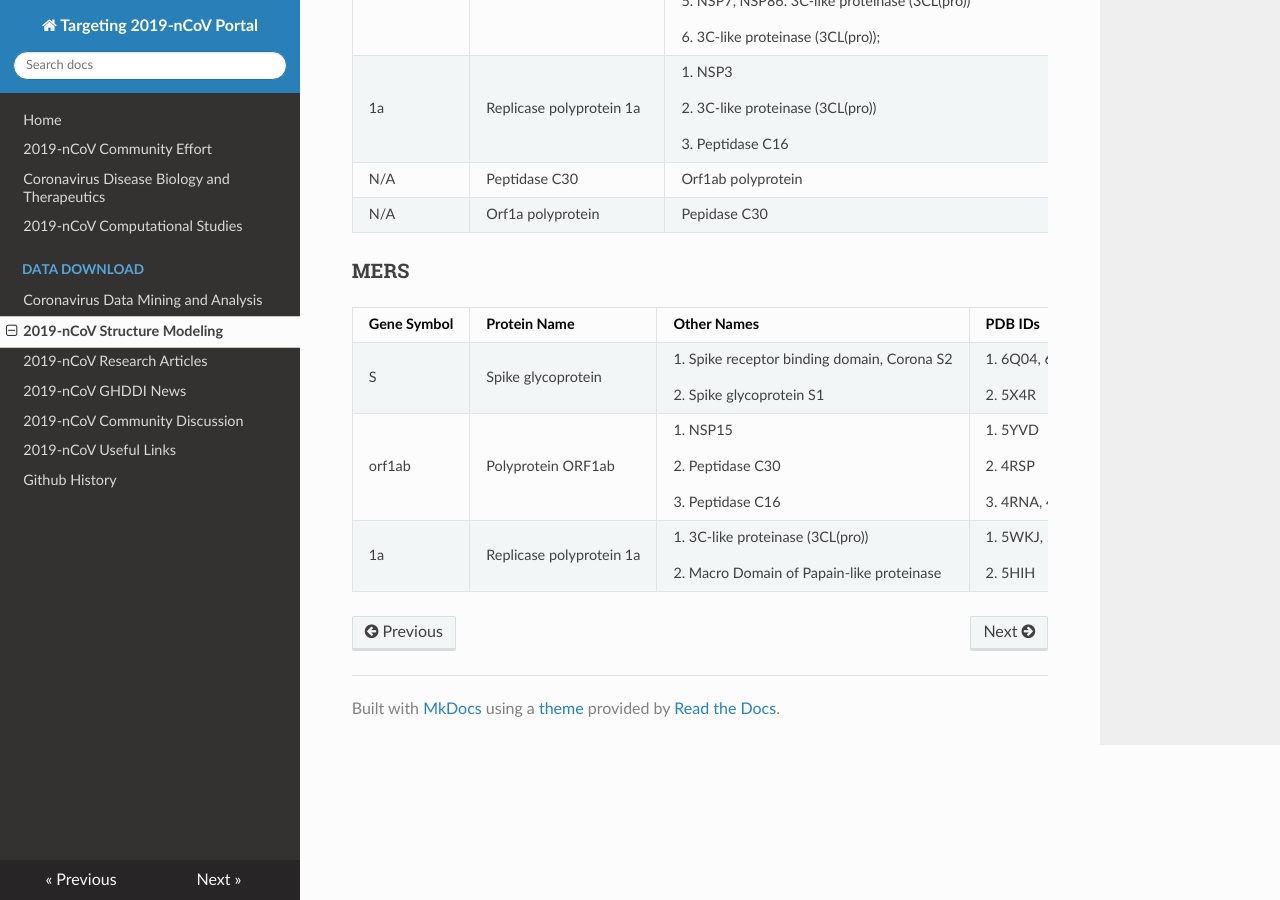
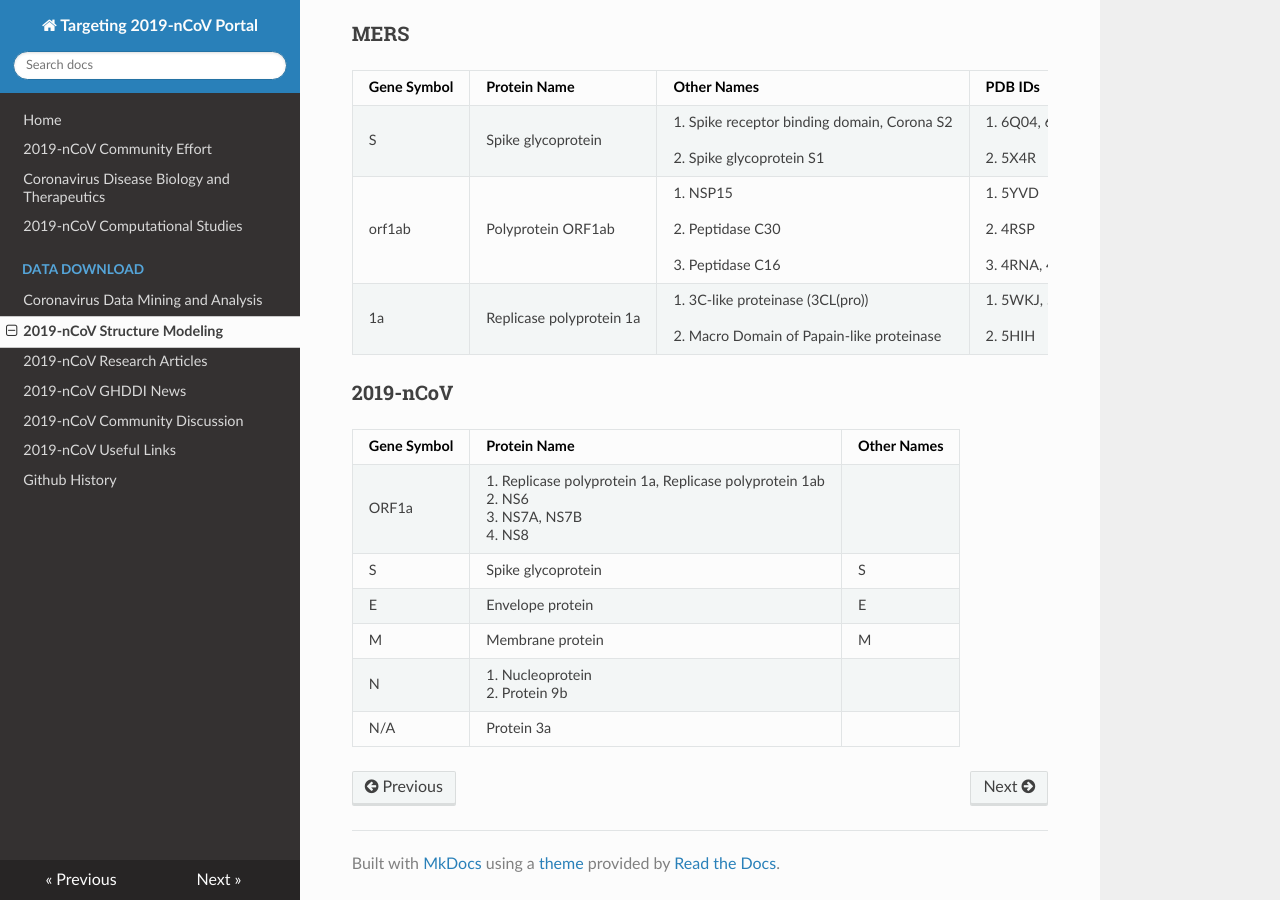
Before and after one commit to GHDDI-AILab/Targeting2019-nCoV, an MkDocs documentation site: the page built from docs/nCov_Structures.md, in a window 1280 px wide and 900 px high, scrolled down 8267 px. Built offline with MkDocs 1.6.1, drawn with Linux system fonts in a browser that asks for light colours; nearby versions of some CDN libraries.

Commit message:
update with ncov proteins

```diff
--- a/docs/nCov_Structures.md
+++ b/docs/nCov_Structures.md
@@ -28,13 +28,16 @@ The SWISS-MODEL team has also performed comprehensive homology modeling efforts
      SEPVLKGVKL HYT
 
 * Cryo-EM structure of the 2019-nCoV spike in the prefusion conformation published on 2/19/2020 by Daniel Wrapp et al. [Article link](https://science.sciencemag.org/content/early/2020/02/19/science.abb2507)
-    * [PDB 6VSB](https://www.rcsb.org/structure/6VSB)
+
+* [PDB 6VSB](https://www.rcsb.org/structure/6VSB)
 
 * Homology model of Spike protein alone and Spike-ACE2 based on SARS using https://swissmodel.expasy.org
-    * [Full dataset](https://ghddiai.oss-cn-zhangjiakou.aliyuncs.com/file/2019nCoV_Spike_Protein_2020-01-24.zip)
+
+* [Full dataset](https://ghddiai.oss-cn-zhangjiakou.aliyuncs.com/file/2019nCoV_Spike_Protein_2020-01-24.zip)
 
 * Minimized model of Spike-ACE2
-    * [Full dataset](https://ghddiai.oss-cn-zhangjiakou.aliyuncs.com/file/wuhan_ace2_min.pdb)
+
+* [Full dataset](https://ghddiai.oss-cn-zhangjiakou.aliyuncs.com/file/wuhan_ace2_min.pdb)
 
 * MD simulated (37C, water, all-atom) model of Spike-ACE2 (Spike is a homo-trimer in color, human ACE2 is in yellow)
     * [Full dataset](https://ghddiai.oss-cn-zhangjiakou.aliyuncs.com/file/wuhan_ace2_MD.pdb)
@@ -210,11 +213,14 @@ The replicase polyprotein 1ab contains Host translation inhibitor nsp1,Non-struc
 * Homology model of RNA-dependent RNA polymerase (with Zn2+) using https://swissmodel.expasy.org
     * [Full dataset](https://ghddiai.oss-cn-zhangjiakou.aliyuncs.com/file/2019nCoV_NSP12_polymerase_2020-01-31.zip)
 
+
      ![Zn2++ bind RDRP](https://ghddiai.oss-cn-zhangjiakou.aliyuncs.com/file/2019nCoV_RdRP.png)
 
 * Minimized model of RNA-directed RNA polymerase
+
     * [PDB](https://ghddiai.oss-cn-zhangjiakou.aliyuncs.com/file/2019nCoV_RDRP_min.pdb)
 * MD simulated (37C, water, all-atom) model of RNA-directed RNA polymerase
+
     * [PDB](https://ghddiai.oss-cn-zhangjiakou.aliyuncs.com/file/2019nCoV_RDRP_w_i_MD.pdb)
 ---
 ### NSP13, Helicase
@@ -257,3 +263,16 @@ This data was extracted from the [PDB](https://www.rcsb.org/) database, [UniProt
 | S           | Spike glycoprotein       | 1. Spike receptor binding domain, Corona S2<br><br>2. Spike glycoprotein S1       | 1. 6Q04, 6Q05, 6Q06, 6Q07, 5X59, 5X5F, 4NJL, 4L3N <br><br>2. 5X4R |
 | orf1ab      | Polyprotein ORF1ab       | 1. NSP15<br><br>2. Peptidase C30<br><br>3.  Peptidase C16                                 | 1. 5YVD<br><br>2. 4RSP<br><br>3. 4RNA, 4REZ, 4PT5, 4P16            |
 | 1a          | Replicase polyprotein 1a | 1. 3C-like proteinase (3CL(pro))<br><br>2. Macro Domain of Papain-like proteinase | 1. 5WKJ, 5WKM<br><br>2. 5HIH                               |
+
+
+
+### 2019-nCoV
+
+| Gene Symbol | Protein Name                                                 | Other Names |
+| ----------- | ------------------------------------------------------------ | ----------- |
+| ORF1a       | 1. Replicase polyprotein 1a, Replicase polyprotein 1ab <br>2. NS6 <br>3. NS7A, NS7B <br>4. NS8 <br> |             |
+| S           | Spike glycoprotein                                           | S           |
+| E           | Envelope protein                                             | E           |
+| M           | Membrane protein                                             | M           |
+| N           | 1. Nucleoprotein <br>2. Protein 9b                           |             |
+| N/A         | Protein 3a                                                   |             |
```
